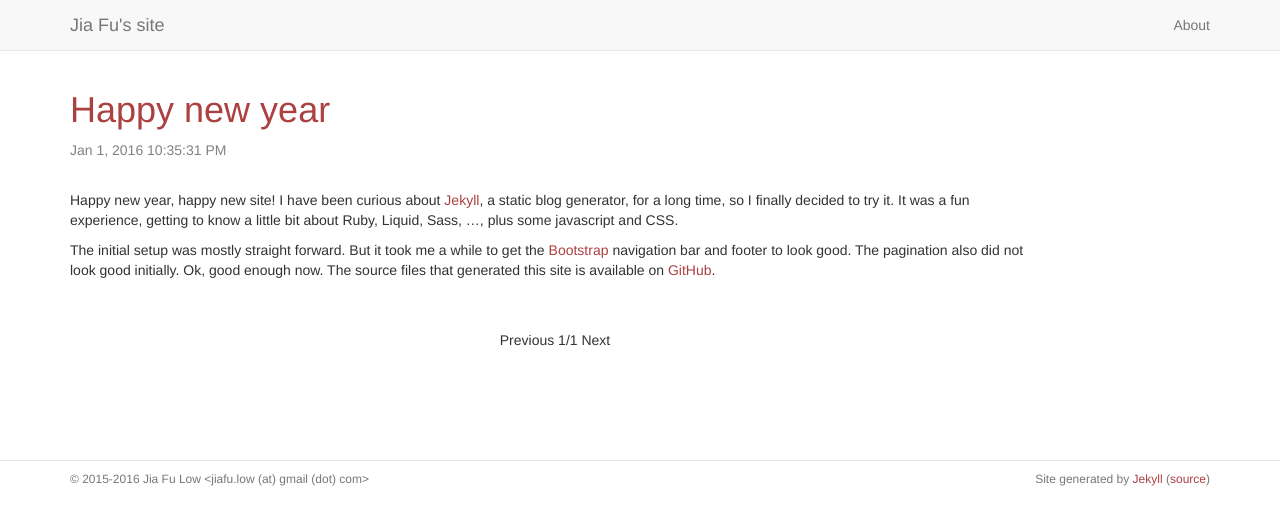
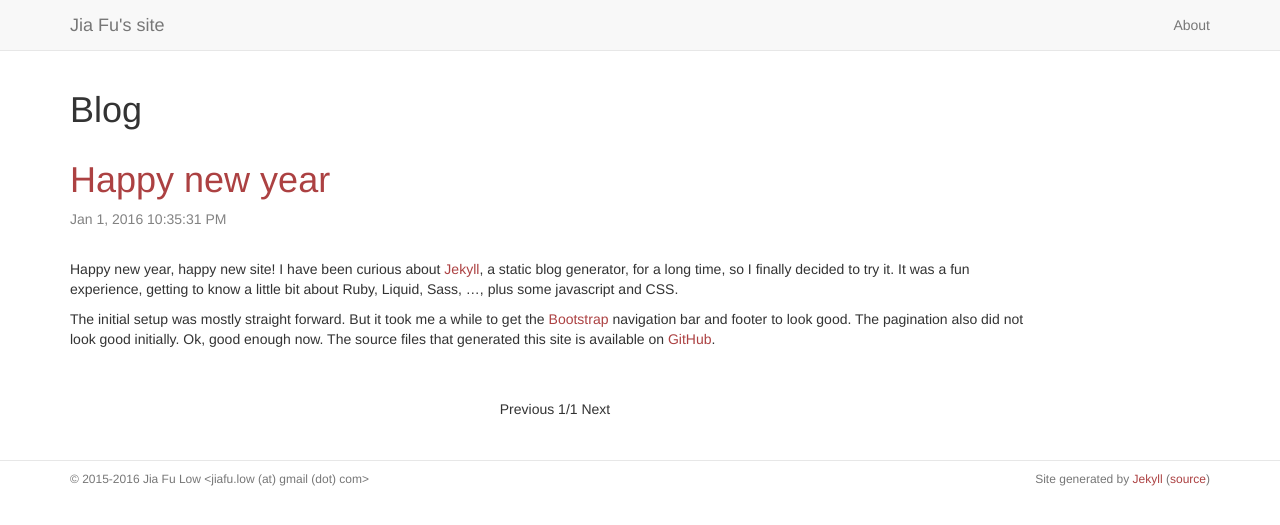
Before and after one commit to jiafulow/jiafulow.github.io, a Jekyll site: the page built from blog/index.html, in a window 1280 px wide. Shown: the top 525 px of the page. Built offline with Jekyll 4.4.1, drawn with Linux system fonts in a browser that asks for light colours; the list of posts is cut into pages by our own code.

Commit message:
Update index.html for more consistency

```diff
--- a/blog/index.html
+++ b/blog/index.html
@@ -4,6 +4,11 @@ title: Blog
 ---
 
 <div class="blog">
+
+  <header class="post-header">
+    <h1 class="post-title">Blog</h1>
+  </header>
+
   {% include pagination.html %}
 
 </div>
```
Also changed, not shown: index.html (+9 -2 lines).
